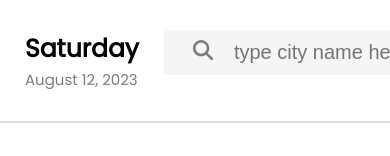
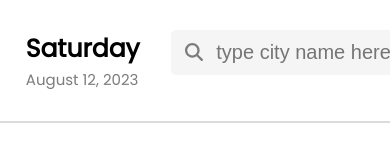
Before and after one commit to front-runner-sd/Weather-Matrix, a React (Create React App) app: page / in a window 390 px wide. Shown: the top 156 px of the page. Built offline with nearby package versions, Linux system fonts and the light colour scheme; no server answers.

Commit message:
Bug fixes

```diff
--- a/src/components/LineChart.js
+++ b/src/components/LineChart.js
@@ -24,17 +24,17 @@ function LineChart({ chartData,maxMin }) {
     scales: {
       x: {
         border: {
-          color: '#00357b',
+          color: '#8e021e',
           // width:3
         },
         grid: {
           color: '#fbfbfb',
           borderColor: 'grey',
-          tickColor: 'grey'
+          tickColor: '#ff4a62'
         },
         ticks: {
-          color: '#00357b',
-          textStrokeColor:'#00357b',
+          color: '#8e021e',
+          textStrokeColor:'#8e021e',
           textStrokeWidth:0.5,
         }
       },
@@ -43,8 +43,8 @@ function LineChart({ chartData,maxMin }) {
           color: '#fbfbfb',
         },
         ticks: {
-          color: '#00357b',
-          textStrokeColor:'#00357b',
+          color: '#8e021e',
+          textStrokeColor:'#8e021e',
           textStrokeWidth:0.5,
           crossAlign:'far',
           callback: function(value) {
--- a/src/components/LineChart2.js
+++ b/src/components/LineChart2.js
@@ -24,26 +24,26 @@ function LineChart2({ chartData,maxMin2 }) {
     scales: {
       x: {
         border: {
-          color: '#58005b',
+          color: '#00357b',
           // width:3
         },
         grid: {
-          color: '#f5e7ff',
+          color: '#e9e9e9',
           borderColor: 'grey',
           tickColor: 'grey'
         },
         ticks: {
-          color: '#58005b',
+          color: '#00357b',
           textStrokeColor:'#00357b',
           textStrokeWidth:0.5,
         }
       },
       y: {
         border: {
-          color: '#f5e7ff',
+          color: '#e0e0e0',
         },
         ticks: {
-          color: '#58005b',
+          color: '#00357b',
           textStrokeColor:'#00357b',
           textStrokeWidth:0.5,
           crossAlign:'far',
--- a/src/components/LineChart3.js
+++ b/src/components/LineChart3.js
@@ -26,9 +26,9 @@ function LineChart2({ chartData,maxMin3 }) {
           color: '#58005b',
         },
         grid: {
-          color: '#f5e7ff',
-          borderColor: 'grey',
-          tickColor: 'grey'
+          color: '#f8efff',
+          borderColor: '#00357b',
+          tickColor: '#00357b'
         },
         ticks: {
           color: '#58005b',
@@ -38,7 +38,7 @@ function LineChart2({ chartData,maxMin3 }) {
       },
       y: {
         border: {
-          color: '#f5e7ff',
+          color: 'rgba(219, 4, 47, 0)',
         },
         ticks: {
           color: '#58005b',
--- a/src/components/Middle.js
+++ b/src/components/Middle.js
@@ -211,8 +211,8 @@ const Middle = (props) => {
                 label: "Temprature graph",
                 data:tempreture,
                 fill: true,
-                backgroundColor: '#9aaecbda',
-                borderColor: "#00357b",
+                backgroundColor: 'rgba(255, 4, 38,0.25)',
+                borderColor: "#db042f",
                 borderWidth: 3,
                 tension:0.4,
               },
@@ -233,8 +233,8 @@ const Middle = (props) => {
               {
                 data:rain,
                 fill: true,
-                backgroundColor: '#af00b57e',
-                borderColor: "#58005b",
+                backgroundColor: 'rgba(0, 69, 161,0.45)',
+                borderColor: "#00357b",
                 borderWidth: 3,
                 tension:0.4,
               },
@@ -248,7 +248,7 @@ const Middle = (props) => {
           {
             humid[i]=forecastData[i].main.humidity;
           }
-          const maxEle3 = Math.max(...humid)+5;
+          const maxEle3 = (Math.max(...humid)+5)%100;
           const minEle3 = Math.min(...humid)-5;
           setUserData3({
             labels: time,
@@ -256,7 +256,7 @@ const Middle = (props) => {
               {
                 data:humid,
                 fill: true,
-                backgroundColor: 'rgba(174, 60, 255, 0.449)',
+                backgroundColor: 'rgba(184, 84, 255, 0.5)',
                 borderColor: "#58005b",
                 borderWidth: 3,
                 tension:0.4,
@@ -423,8 +423,10 @@ const Middle = (props) => {
                     <div className={styles.upperDate}>{day}</div>
                     <div className={styles.lowerDate}>{`${month} ${date}, ${year}`}</div>
                 </div>
+                <div className={styles.test}>
                 <FontAwesomeIcon className={styles.i_ele} icon={faSearch} />
                 <input type="text" id="input" className={styles.input} placeholder="type city name here"  onChange={autoComplete} onKeyDown={doSearch}></input>
+                </div>
                 <button className={styles.searchButton} onClick={search}><FontAwesomeIcon icon={faSearch} /></button>
             </div>
             <div  className={styles.middleMiddle}>
@@ -556,15 +558,16 @@ const Middle = (props) => {
                </div>
             </div>
             <div className={styles.chartDiv}>
+
+               <h2 className={styles.chart2Overview}> Rain Forecast Graph</h2>
+               <div className={styles.chart2}>
+                <LineChart2 chartData={userData2} maxMin2={maxMin2}/>
+               </div>
+            </div>
+            <div className={styles.chartDiv}>
             <h2 className={styles.chart2Overview}> Temprature Forecast Graph</h2>
                <div className={styles.chart}>
                 <LineChart chartData={userData} maxMin={maxMin}/>
-               </div>
-            </div>
-            <div className={styles.chartDiv}>
-            <h2 className={styles.chart2Overview}> Rain Forecast Graph</h2>
-               <div className={styles.chart2}>
-                <LineChart2 chartData={userData2} maxMin2={maxMin2}/>
                </div>
             </div>
         </div>
--- a/src/components/Middle.module.css
+++ b/src/components/Middle.module.css
@@ -11,21 +11,29 @@
     padding-bottom: 3rem;
     border-bottom: 2px solid #dbdbdb;
 }
+.test{
+    position: relative;
+    flex-basis:58%;
+    cursor: auto;
+    margin-left: 1rem;
+}
+
 .i_ele{
     position:absolute;
     font-size: 2rem;
-    padding-right: 42rem;
-    padding-top: 7.2rem;
+    /* padding-right: 42rem;
+    padding-top: 7.2rem; */
     color: #7c7c7c;
     z-index: 99;
+    margin-top:7.2rem;
+    padding-left: 2.4rem;
 }
 input.input{
     background-color: #f5f5f5;
     position: relative;
     height: 45px;
     margin-top: 6rem;
-    margin-left: 6rem;
-    width: 60%;
+    width: 95%;
     border-radius: 5px;
     border: 0px solid ;
     font-size: 2rem;
@@ -176,7 +184,7 @@ input.input:focus{
     margin-left:4rem ;
     height: 32rem;
     width: 92%;
-    background-color: #fbfbfb;
+    background-color: rgba(219, 4, 47, 0.025);
     border-radius: 15px;
     cursor:pointer;
 }
@@ -190,7 +198,8 @@ input.input:focus{
     margin-left:4rem ;
     height: 32rem;
     width: 92%;
-    background-color:rgba(238, 169, 255, 0.366);
+    /* background-color:rgba(238, 169, 255, 0.366); */
+    background-color:#f8f8f8;
     border-radius: 15px;
     cursor: pointer;
 }
@@ -207,7 +216,7 @@ input.input:focus{
     margin-left:4rem ;
     height: 32rem;
     width: 92%;
-    background-color:rgba(227, 188, 255, 0.366);
+    background-color:#f7edffe3;
     border-radius: 15px;
     cursor: pointer;
 }
@@ -259,16 +268,8 @@ input.input:focus{
     .cardEleAbout{
         font-size: 1.2rem;
     }
-    .i_ele{
-        padding-right: 35rem;
-    }
 }
 @media screen and (max-width: 1300px) {
-    .i_ele{
-        position:absolute;
-        padding-right: 30rem;
-        padding-top: 7.2rem;
-    }
     .cardEleRes{
         font-size: 2.6rem;
     }
@@ -286,14 +287,9 @@ input.input:focus{
     }
 }
 @media screen and (max-width: 1200px) {
-    .i_ele{
-        padding-right: 23rem;
-    }
+
 }
 @media screen and (max-width: 1100px) {
-    .i_ele{
-        padding-right: 20rem;
-    }
     .lowerDate{
         font-size: 1.5rem;
     }
@@ -309,9 +305,6 @@ input.input:focus{
     .airEle:last-child{
         visibility: visible;
     }
-    .i_ele{
-        padding-top: 5.5rem;
-    }
     input.input{
         margin-top: 4.5rem;
     }
@@ -323,15 +316,15 @@ input.input:focus{
   .Middle{
     flex-grow: 1;
   }
-  .i_ele{
-    padding-right: 9rem;
-    padding-top: 4rem;
-}
+
 input.input{
     margin-top: 3rem;
 }
 .date{
     margin-top: 3rem;
+}
+.i_ele{
+    margin-top: 4.3rem;
 }
 .lowerDate{
     white-space: nowrap;
@@ -348,9 +341,6 @@ input.input{
 
 }
 @media screen and (max-width: 700px) {
-    .i_ele{
-        padding-right: 19rem;
-    }
     .chart{
         margin-left:2.5rem;
     }
@@ -362,13 +352,16 @@ input.input{
     }
 }
 @media screen and (max-width: 500px) {
+    input.input{
+        margin-left: 2rem;
+        font-size: 20px;
+        padding-left: 4.5rem;
+        /* padding-bottom: 2rem; */
+    }
     .i_ele{
-        padding-right: 8rem;
-    }
-    input.input{
-        margin-left: 2.5rem;
-        font-size: 20px;
-        /* padding-bottom: 2rem; */
+        font-size: 18px;
+        margin-left: 1rem;
+        /* padding-right: 2rem; */
     }
     .overview{
         padding-right: 4rem
--- a/src/components/RightSide.js
+++ b/src/components/RightSide.js
@@ -276,7 +276,7 @@ const RightSide = (props) => {
           <FontAwesomeIcon className={styles.astroCardIcon} icon={faMoon} />
           <h3 className={styles.astroCardEleAbout}>Moonrise</h3>
           <h3 className={styles.astroCardEleTime}>{moonriseAgo<0?0-moonriseAgo:moonriseAgo} hours {moonriseAgo<0?"left":"ago"}</h3>
-          <h3 className={styles.astroCardEleTime2}>{moonrise24}</h3>
+          <h3 className={styles.astroCardEleTime2}>{moonrise24==='NaN mo'?'--':moonrise24}</h3>
         </div>
         <div className={styles.astroCardEle}>
           <FontAwesomeIcon className={styles.astroCardIcon} icon={faStar} />
--- a/src/components/RightSide.module.css
+++ b/src/components/RightSide.module.css
@@ -128,7 +128,7 @@
   color: #d0d0d0;
 }
 .astroCardEleTime2 {
-  font-size: 3.3rem;
+  font-size: 3.1rem;
   align-self: center;
   font-weight: 400;
   color: #ffffffed;
```
